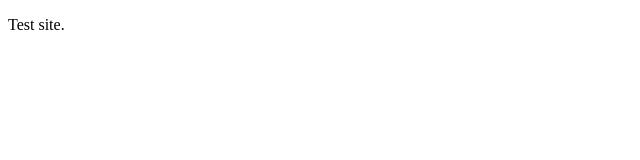
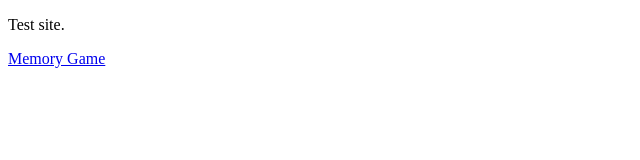
Before and after one commit to Owlkin/owlkin.github.io, a plain HTML site: page index.html in a window 1280 px wide. Shown: the whole page, without its empty margins (0-640 px from the left). Drawn offline with Linux system fonts and the light colour scheme.

Commit message:
Index page update

```diff
--- a/index.html
+++ b/index.html
@@ -8,6 +8,9 @@
     		<div>
 				<p>Test site.</p>
     		</div>
+			<div>
+				<a href="/memorygame/index.html">Memory Game</a>
+			</div>
 		</div>
 	</body>
 </html>
```
